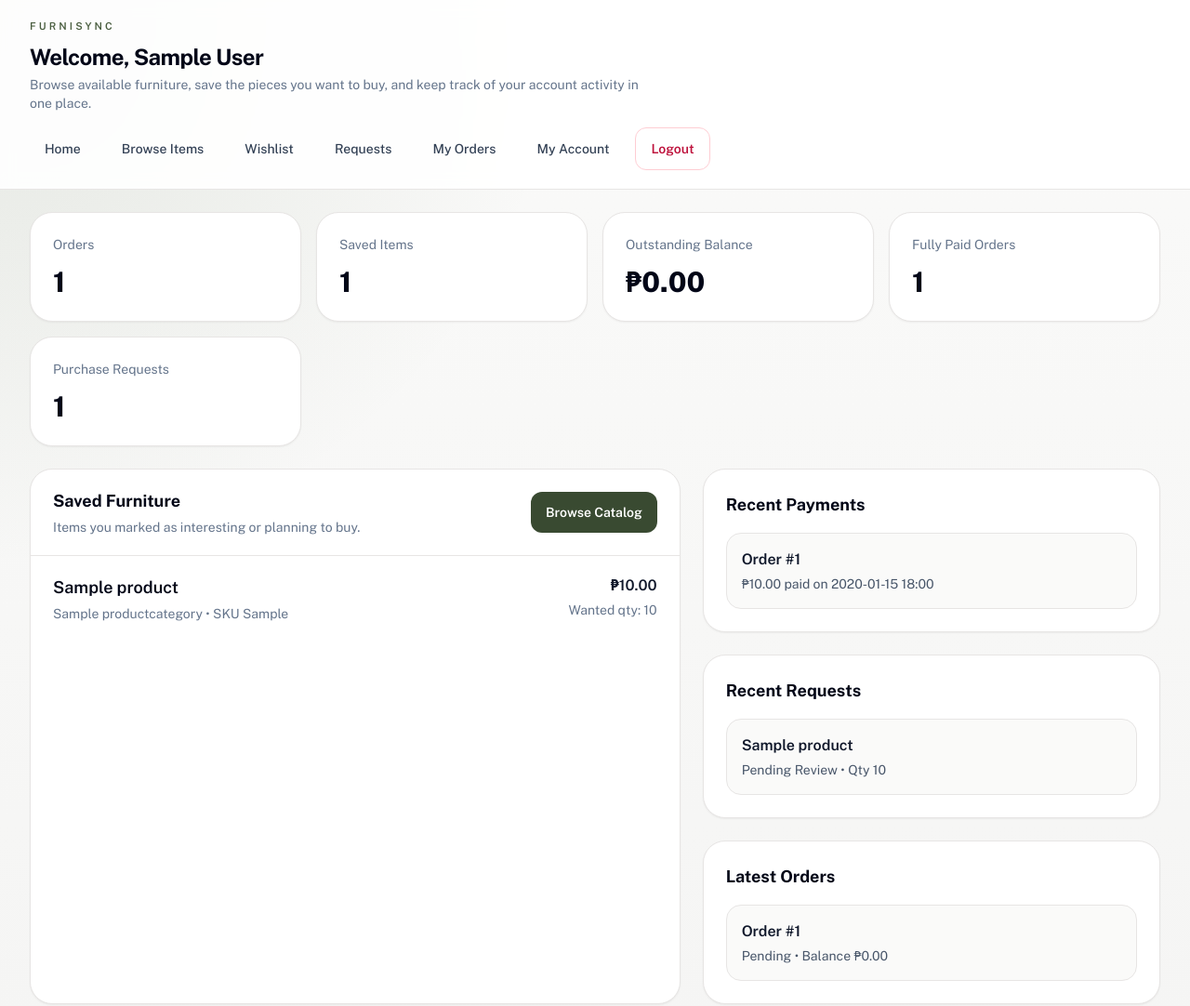
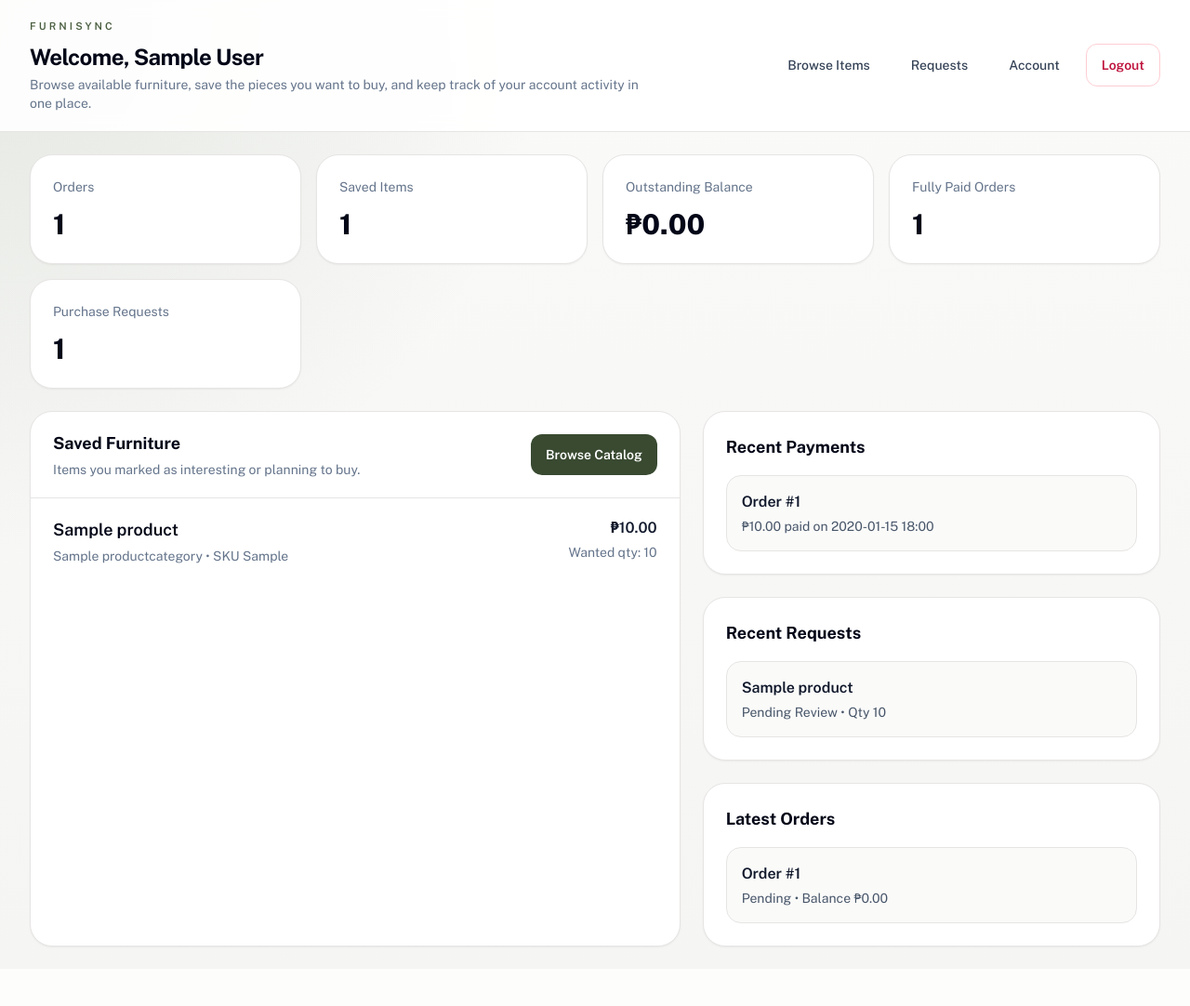
Before and after one commit to mrstorres-pixel/Furnisync, a Django app: page /customer/ in a window 1280 px wide. Shown: the top 1082 px of the page at 93% size. After the commit the page ends 1019 px from the top, so only its background shows below. Run offline with Django 5.2, Linux system fonts and the light colour scheme; a user stored in the database is signed in; tables that the repository leaves empty hold one stand-in row (values such as "Sample post"); some libraries are stand-ins or nearby versions.

Commit message:
Simplify customer navbar

```diff
--- a/templates/base_customer.html
+++ b/templates/base_customer.html
@@ -48,16 +48,13 @@
                 </div>
                 <div class="flex flex-wrap items-center gap-3 text-sm">
                     {% if user.is_authenticated %}
-                        <a href="{% url 'customer_dashboard' %}" class="rounded-xl px-4 py-3 font-medium text-slate-700 transition hover:bg-stone-100">Home</a>
                         <a href="{% url 'customer_product_list' %}" class="rounded-xl px-4 py-3 font-medium text-slate-700 transition hover:bg-stone-100">Browse Items</a>
-                        <a href="{% url 'customer_wishlist' %}" class="rounded-xl px-4 py-3 font-medium text-slate-700 transition hover:bg-stone-100">Wishlist</a>
                         <a href="{% url 'customer_requests' %}" class="rounded-xl px-4 py-3 font-medium text-slate-700 transition hover:bg-stone-100">Requests</a>
-                        <a href="{% url 'customer_orders' %}" class="rounded-xl px-4 py-3 font-medium text-slate-700 transition hover:bg-stone-100">My Orders</a>
-                        <a href="{% url 'customer_account' %}" class="rounded-xl px-4 py-3 font-medium text-slate-700 transition hover:bg-stone-100">My Account</a>
+                        <a href="{% url 'customer_account' %}" class="rounded-xl px-4 py-3 font-medium text-slate-700 transition hover:bg-stone-100">Account</a>
                         <a href="{% url 'logout' %}" class="rounded-xl border border-rose-200 bg-white px-4 py-3 font-semibold text-rose-700 transition hover:bg-rose-50">Logout</a>
                     {% else %}
                         <a href="{% url 'customer_product_list' %}" class="rounded-xl px-4 py-3 font-medium text-slate-700 transition hover:bg-stone-100">Browse Items</a>
-                        <a href="{% url 'login' %}" class="rounded-xl px-4 py-3 font-medium text-slate-700 transition hover:bg-stone-100">Login</a>
+                        <a href="{% url 'login' %}" class="rounded-xl px-4 py-3 font-medium text-slate-700 transition hover:bg-stone-100">Sign In</a>
                         <a href="{% url 'customer_signup' %}" class="rounded-xl bg-brand-700 px-4 py-3 font-semibold text-white transition hover:bg-brand-800">Create Account</a>
                     {% endif %}
                 </div>
```
